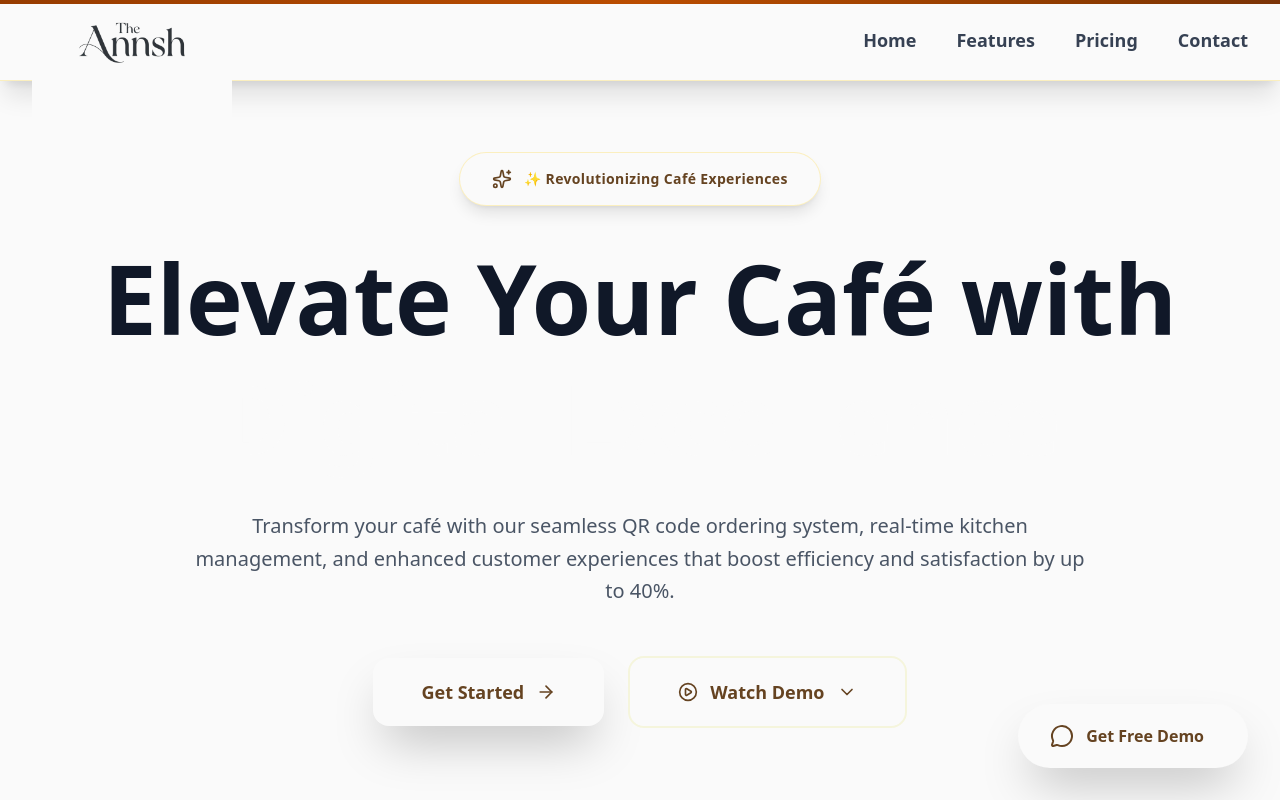
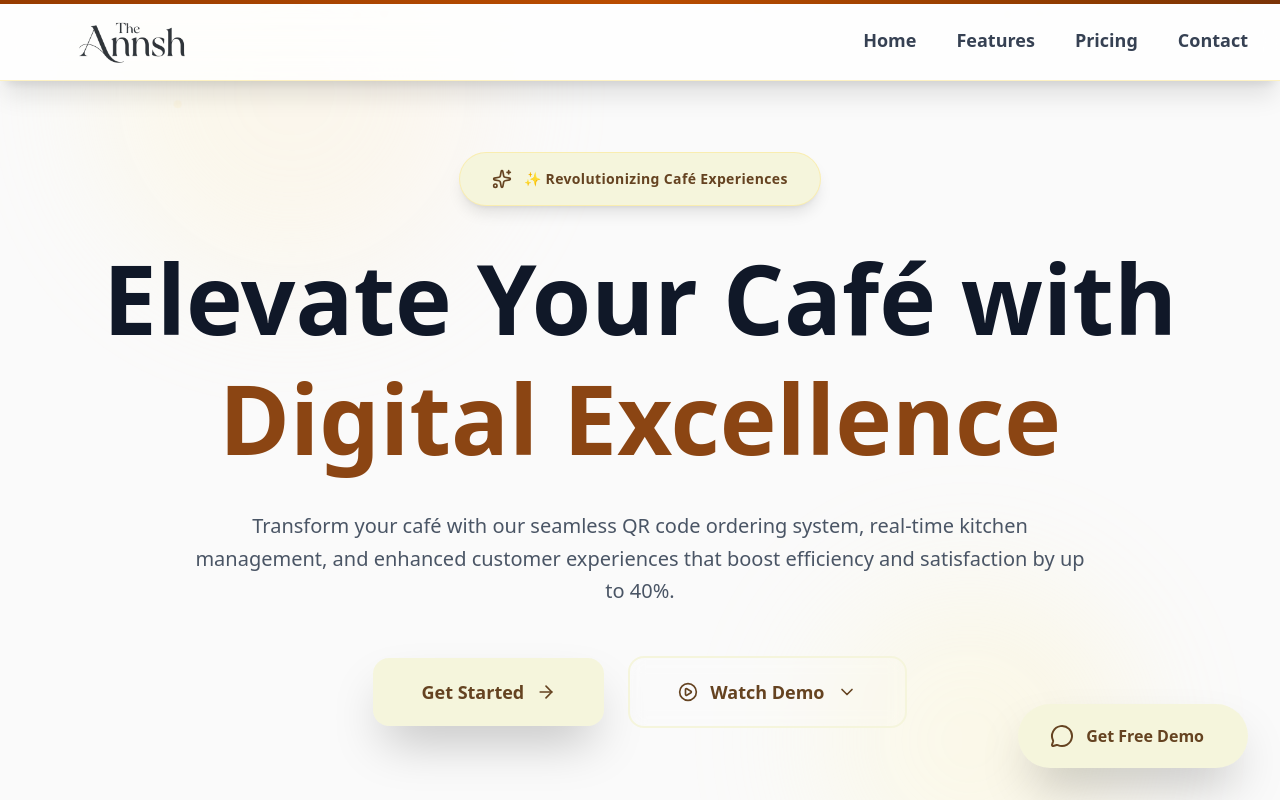
Before and after one commit to Dhruvjainn11/DineFlow, a React (Vite) app in the folder InfoSite/: page / in a window 1280 px wide. Shown: the top 800 px of the page. Built offline with nearby package versions, Linux system fonts and the light colour scheme.

Commit message:
improve annshLanding UI

```diff
--- a/InfoSite/src/index.css
+++ b/InfoSite/src/index.css
@@ -10,15 +10,10 @@
 
 body {
   font-family: 'Inter', sans-serif;
-  background-color: #fafafa !important;
 }
 
 /* Ensure consistent background across all screen sizes */
-* {
-  background-color: inherit;
-}
-
-.bg-neutral-50, .bg-\[\#fafafa\] {
+.bg-neutral-50 {
   background-color: #fafafa !important;
 }
 
--- a/InfoSite/src/pages/AnnshLanding.jsx
+++ b/InfoSite/src/pages/AnnshLanding.jsx
@@ -104,7 +104,7 @@ const handleSubmit = async (e) => {
   };
 
   return (
-    <div className="bg-[#fafafa] min-h-screen overflow-x-hidden scroll-smooth font-sans relative">
+    <div className="bg-neutral-50 min-h-screen overflow-x-hidden scroll-smooth font-sans relative">
       {/* Animated background elements */}
       <div className="fixed inset-0 overflow-hidden pointer-events-none">
         <motion.div
```
